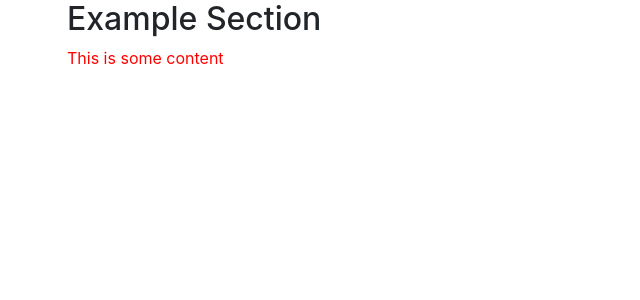
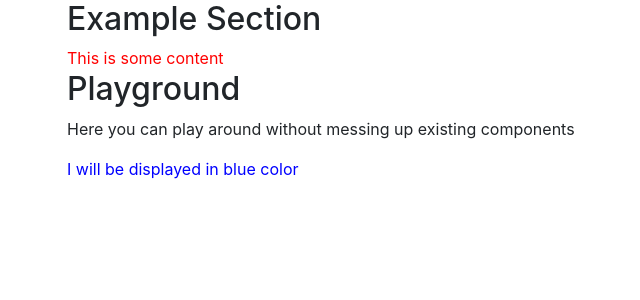
Before and after one commit to F1nnM/ActionPaint, a React (Create React App) app: page / in a window 1280 px wide. Shown: the top 300 px of the page, without its empty margins (18-658 px from the left). Built offline with nearby package versions, Linux system fonts and the light colour scheme.

Commit message:
introduced playground

```diff
--- a/src/App.js
+++ b/src/App.js
@@ -1,7 +1,8 @@
 import { Col, Container, Row } from "react-bootstrap";
 import ExampleSection from "./components/ExampleSection";
+import Playground from "./components/Playground";
 
-import 'bootstrap/dist/css/bootstrap.min.css';
+import "bootstrap/dist/css/bootstrap.min.css";
 
 function App() {
   return (
@@ -9,18 +10,16 @@ function App() {
       {/* Navbar component goes here */}
 
       <Row>
-        <Col>
-          {/* Titlescreen goes here */}
-        </Col>
+        <Col>{/* Titlescreen goes here */}</Col>
       </Row>
 
       {/* Each section: */}
       <Row>
         <Col>
           <ExampleSection />
+          <Playground />
         </Col>
       </Row>
-
     </Container>
   );
 }
--- a/src/components/ExampleSection.js
+++ b/src/components/ExampleSection.js
@@ -1,13 +1,13 @@
 import SectionFrame from "./SectionFrame";
 
-import styles from './ExampleSection.module.css'
+import styles from "./ExampleSection.module.css";
 
 function ExampleSection() {
   return (
     <SectionFrame title="Example Section">
       <span className={styles.exampleClass}>This is some content</span>
     </SectionFrame>
-  )
+  );
 }
 
 export default ExampleSection;
--- a/src/components/ExampleSection.module.css
+++ b/src/components/ExampleSection.module.css
@@ -1,3 +1,7 @@
 .exampleClass {
     color: red;
 }
+
+.playgroundLabel{
+    color: blue;
+}
--- /dev/null
+++ b/src/components/Playground.js
@@ -0,0 +1,16 @@
+import SectionFrame from "./SectionFrame";
+
+import styles from "./ExampleSection.module.css";
+
+function Playground() {
+  return (
+    <SectionFrame title="Playground">
+      <p>Here you can play around without messing up existing components</p>
+      <p className={styles.playgroundLabel}>
+        I will be displayed in blue color
+      </p>
+    </SectionFrame>
+  );
+}
+
+export default Playground;
```
